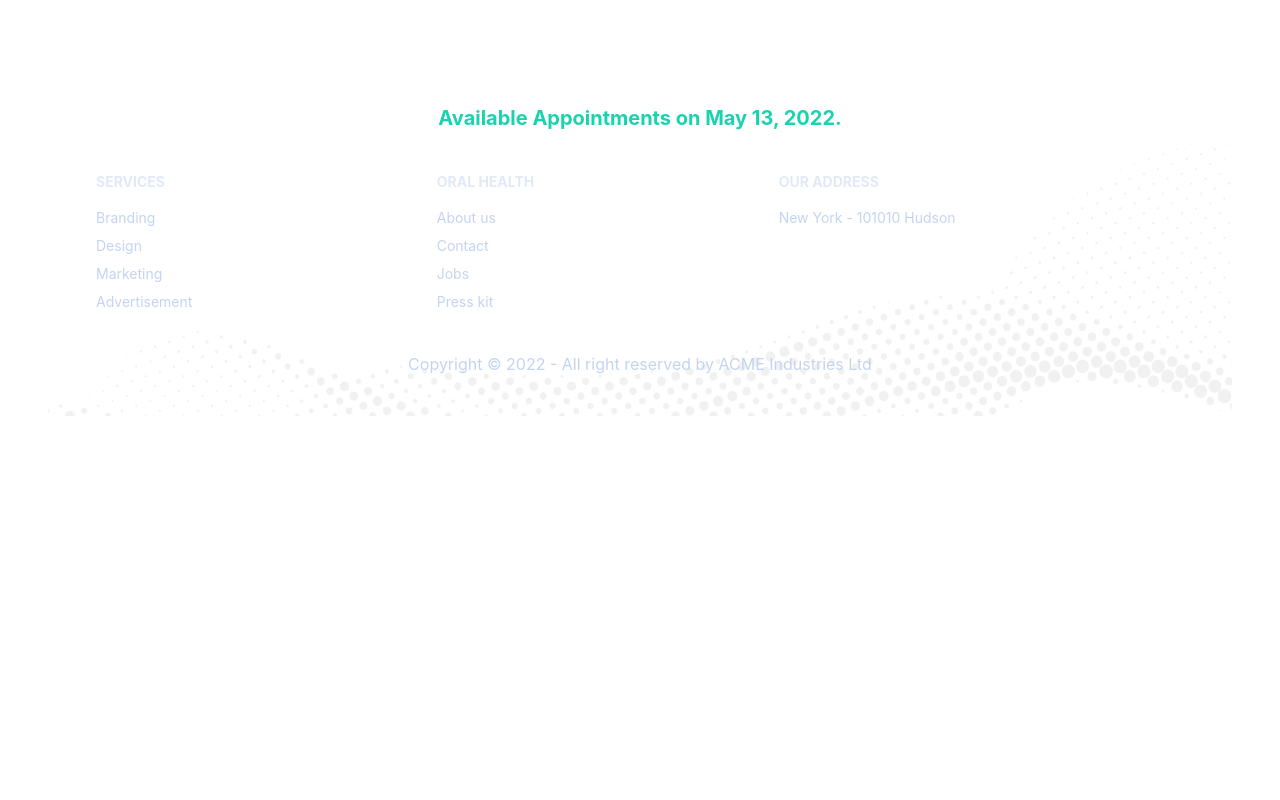
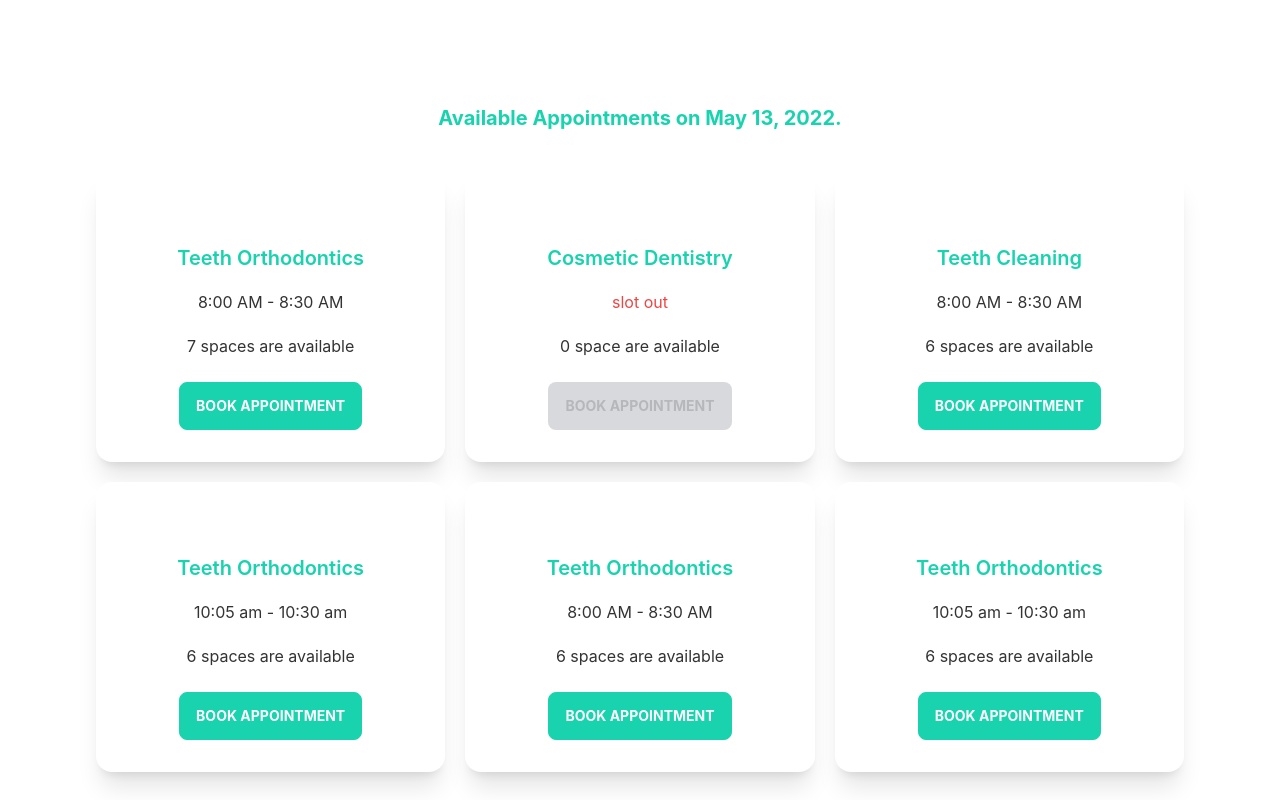
Before and after one commit to mdsujan-mridha/doctor-portal-client, a React (Create React App) app: page /appoinment in a window 1280 px wide. Shown: the part 640-1440 px from the top of the page. Before the commit the page ends 1056 px from the top, so only its background shows below. Built offline with nearby package versions, Linux system fonts and the light colour scheme.

Commit message:
appointment date and card implement

```diff
--- a/public/Schedule.json
+++ b/public/Schedule.json
@@ -3,48 +3,74 @@
         "._id":1,
         "name":"Teeth Orthodontics",
         "time":[
-           " 8:00 AM - 9:00 AM",
-           "10 SPACES AVAILABLE"
+            " 8:00 AM - 8:30 AM",
+           " 8:30 AM - 9:00 AM",
+           " 9:30 AM - 10:00 AM",
+           " 10:00 AM - 10:30 AM",
+           " 10:30 AM - 11:00 AM",
+           " 11:30 AM - 12:00 AM",
+           " 12:00 AM - 12:30 AM"
+
         ]
     },
     {
         "._id":2,
         "name":"Cosmetic Dentistry",
         "time":[
-           " 10:05 am - 11:30 am",
-           "10 SPACES AVAILABLE"
+
+
         ]
     },
     {
         "._id":3,
         "name":"Teeth Cleaning",
         "time":[
-           " 8:00 AM - 9:00 AM",
-           "10 SPACES AVAILABLE"
+           " 8:00 AM - 8:30 AM",
+           " 8:30 AM - 9:00 AM",
+           " 9:30 AM - 10:00 AM",
+           " 10:00 AM - 10:30 AM",
+           " 10:30 AM - 11:00 AM",
+           " 11:30 AM - 12:00 AM"
+
         ]
     },
     {
         "._id":4,
         "name":"Teeth Orthodontics",
         "time":[
-           " 8:00 AM - 9:00 AM",
-           "10 SPACES AVAILABLE"
+            " 10:05 am - 10:30 am",
+            " 10:30 am - 11:00 am",
+            " 11:00 am - 11:30 am",
+            " 11:30 am - 12:00 am",
+            " 12:00 am - 12:30 am",
+            " 12:30 am - 01:00 am"
+
         ]
     },
     {
         "._id":5,
         "name":"Teeth Orthodontics",
         "time":[
-           " 8:00 AM - 9:00 AM",
-           "10 SPACES AVAILABLE"
+            " 8:00 AM - 8:30 AM",
+            " 8:30 AM - 9:00 AM",
+            " 9:30 AM - 10:00 AM",
+            " 10:00 AM - 10:30 AM",
+            " 10:30 AM - 11:00 AM",
+            " 11:30 AM - 12:00 AM"
+
         ]
     },
     {
         "._id":6,
         "name":"Teeth Orthodontics",
         "time":[
-           " 8:00 AM - 9:00 AM",
-           "10 SPACES AVAILABLE"
+            " 10:05 am - 10:30 am",
+            " 10:30 am - 11:00 am",
+            " 11:00 am - 11:30 am",
+            " 11:30 am - 12:00 am",
+            " 12:00 am - 12:30 am",
+            " 12:30 am - 01:00 am"
+
         ]
     }
 
--- a/src/pages/Appointment/AvailableAppointments.js
+++ b/src/pages/Appointment/AvailableAppointments.js
@@ -1,24 +1,33 @@
 import { format } from 'date-fns';
 import React, { useEffect, useState } from 'react';
+import BookingModal from './BookingModal';
+import Schedule from './Schedule';
 
 const AvailableAppointments = ({date,setDate}) => {
     const[schedules, setSchedules] = useState([]);
+    const [treatment ,setTreatment] = useState(null);
     useEffect( ()=>{
         fetch('Schedule.json')
          .then(res => res.json())
           .then(data => setSchedules(data) )
 
+        //    console.log(schedules);
     } ,[])
     return (
         <div>
             <div>
             <p className='text-secondary font-bold text-center text-xl lg: mt-[-120px]'> Available Appointments on {format(date, 'PP')}.</p>
             </div>
-            <div>
+            <div className=' px-12 grid grid-cols-1 md:grid-cols-2 lg:grid-cols-3 gap-5 my-10'>
                 {
-                    schedules.map(schedule=>console.log(schedule))
+                    schedules.map(schedule=><Schedule
+                    key={schedule._id}
+                    schedule={schedule}
+                    setTreatment={setTreatment}
+                    ></Schedule>)
                 }
             </div>
+            {treatment && <BookingModal treatment={treatment}></BookingModal>}
         </div>
     );
 };
--- /dev/null
+++ b/src/pages/Appointment/BookingModal.js
@@ -0,0 +1,29 @@
+import React from 'react';
+
+const BookingModal = ({treatment}) => {
+    const {name ,time} = treatment;
+
+    return (
+        <div>
+
+
+            <input type="checkbox" id="booking-modal" class="modal-toggle" />
+            <div class="modal modal-bottom sm:modal-middle">
+                <div class="modal-box mt-5">
+                 <div className='mb-12'>
+                 <label for="booking-modal" class="btn btn-sm btn-circle absolute right-2 top-2">✕</label>
+                    <h3 class="font-bold text-xl">{name} </h3>
+                 </div>
+                    <p class="py-4">You've been selected for a chance to get one year of subscription to use Wikipedia for free!</p>
+                    <div class="modal-action">
+                        <label for="booking-modal" class="btn">Yay!</label>
+                    </div>
+                </div>
+            </div>
+
+
+        </div>
+    );
+};
+
+export default BookingModal;
--- a/src/pages/Appointment/Schedule.js
+++ b/src/pages/Appointment/Schedule.js
@@ -1,8 +1,33 @@
 import React from 'react';
 
-const Schedule = () => {
+const Schedule = ({ schedule,setTreatment }) => {
+    // console.log(schedule);
+    const { name, time } = schedule;
+
     return (
         <div>
+
+            <div class="card lg:max-w-md bg-base-100 shadow-xl">
+                <div class="card-body">
+                    <h2 class="text-xl font-semibold text-secondary mt-10 text-center"> {name} </h2>
+                     <p className='text-center mt-2.5'>
+                         {
+                             time.length
+                             ? <span>{time[0]}</span>
+                             :
+                             <span className='text-red-500'> slot out </span>
+                         }
+                     </p>
+                    <p className='text-center mt-3'> {time.length} {time.length > 1 ? "spaces" : "space"}  are available </p>
+                    <div class="card-actions justify-center mt-4">
+                        <label
+                        for="booking-modal"
+                        disabled={time.length === 0}
+                        onClick={()=> setTreatment(schedule)}
+                        class="btn modal-button btn btn-secondary font-bold text-white text-sm uppercase"> Book Appointment </label>
+                    </div>
+                </div>
+            </div>
 
         </div>
     );
```
